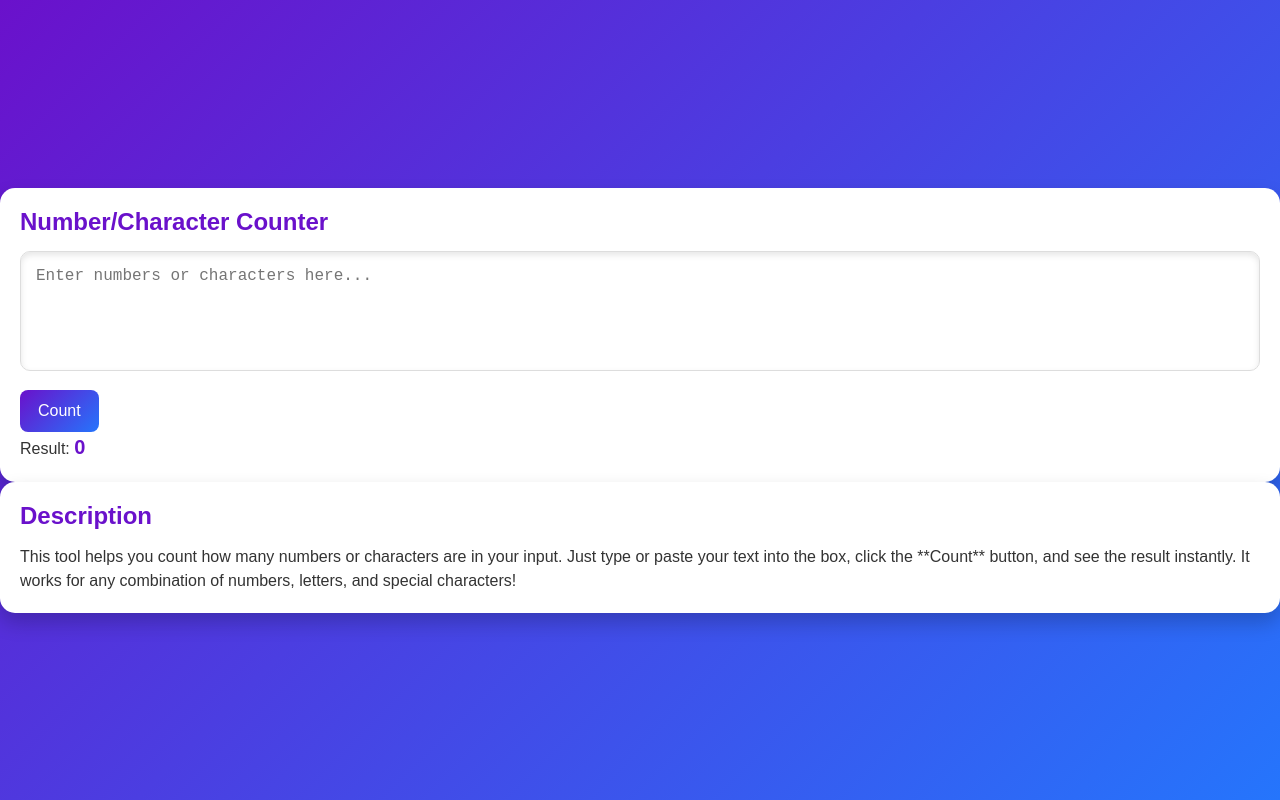
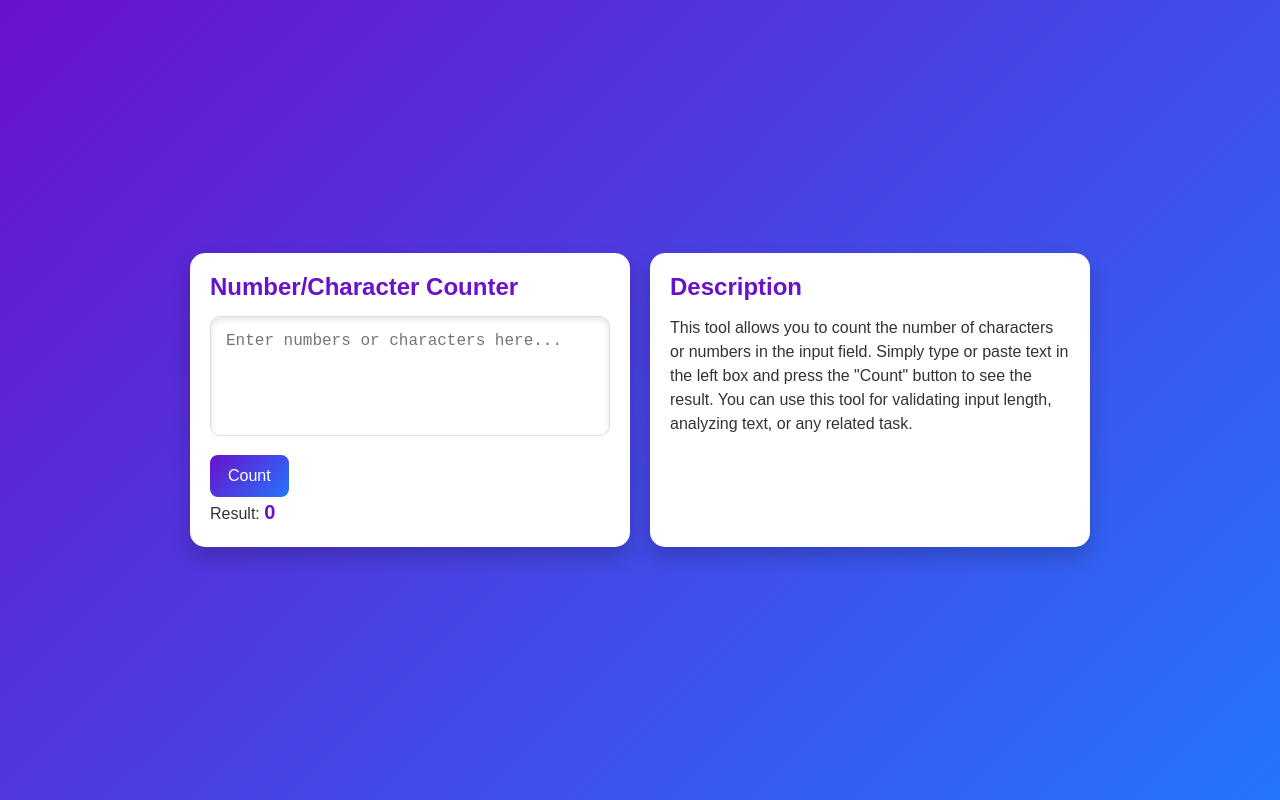
Before and after one commit to Sengkue/count-text-and-number, a plain HTML site: page index.html in a window 1280 px wide. Drawn offline with Linux system fonts and the light colour scheme.

Commit message:
commit Fri 12/06/2024  8:30:43.19

```diff
--- a/index.html
+++ b/index.html
@@ -3,11 +3,11 @@
 <head>
   <meta charset="UTF-8">
   <meta name="viewport" content="width=device-width, initial-scale=1.0">
-  <title>Counter with Description</title>
+  <title>Character Counter</title>
   <link rel="stylesheet" href="styles.css">
 </head>
 <body>
-  <div class="container">
+  <div class="main-container">
     <!-- Counter Section -->
     <div class="counter-window">
       <h1>Number/Character Counter</h1>
@@ -19,7 +19,9 @@
     <!-- Description Section -->
     <div class="description-window">
       <h1>Description</h1>
-      <p>This tool helps you count how many numbers or characters are in your input. Just type or paste your text into the box, click the **Count** button, and see the result instantly. It works for any combination of numbers, letters, and special characters!</p>
+      <p>This tool allows you to count the number of characters or numbers in the input field.
+        Simply type or paste text in the left box and press the "Count" button to see the result.
+        You can use this tool for validating input length, analyzing text, or any related task.</p>
     </div>
   </div>
   <script src="script.js"></script>
```
